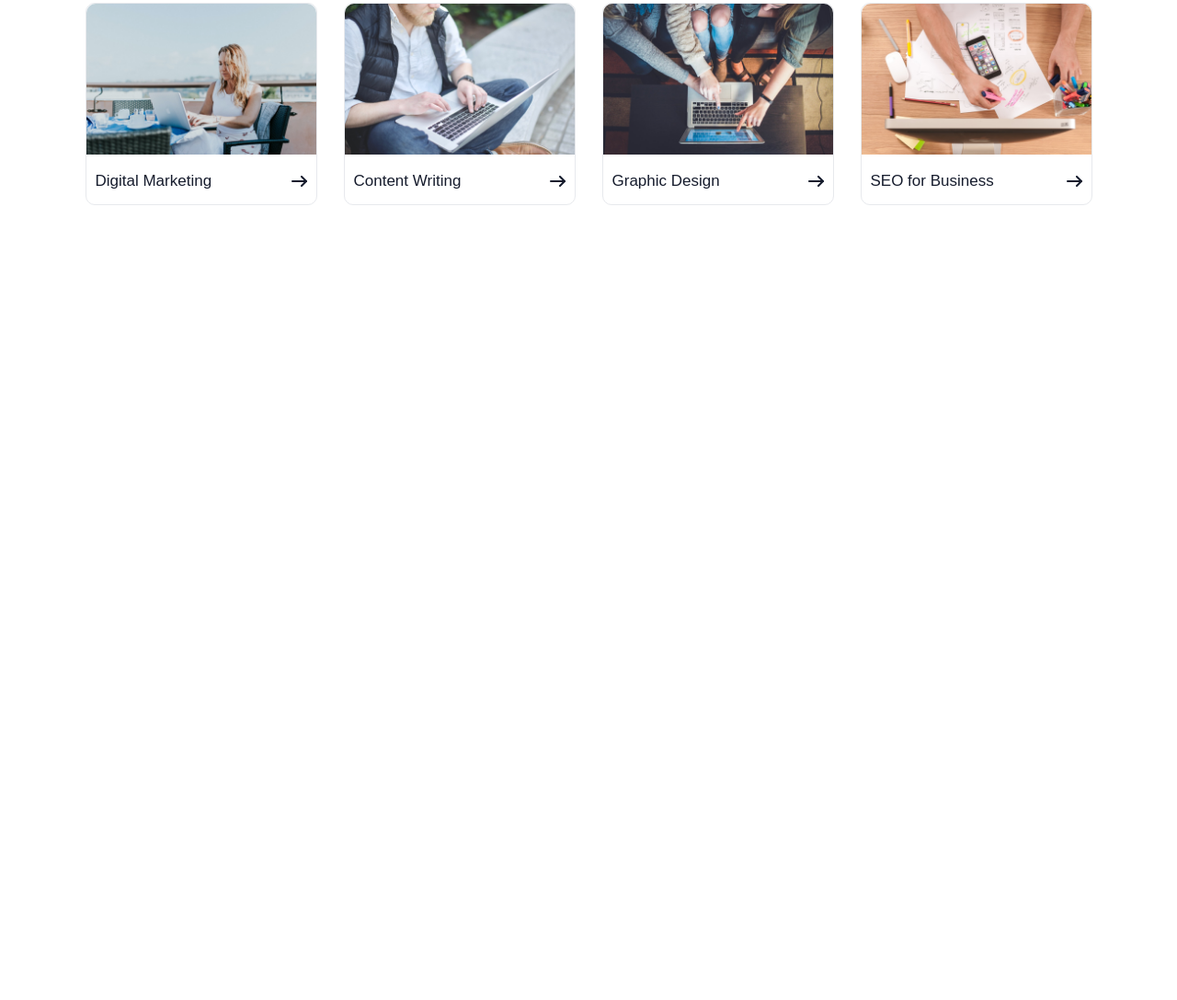
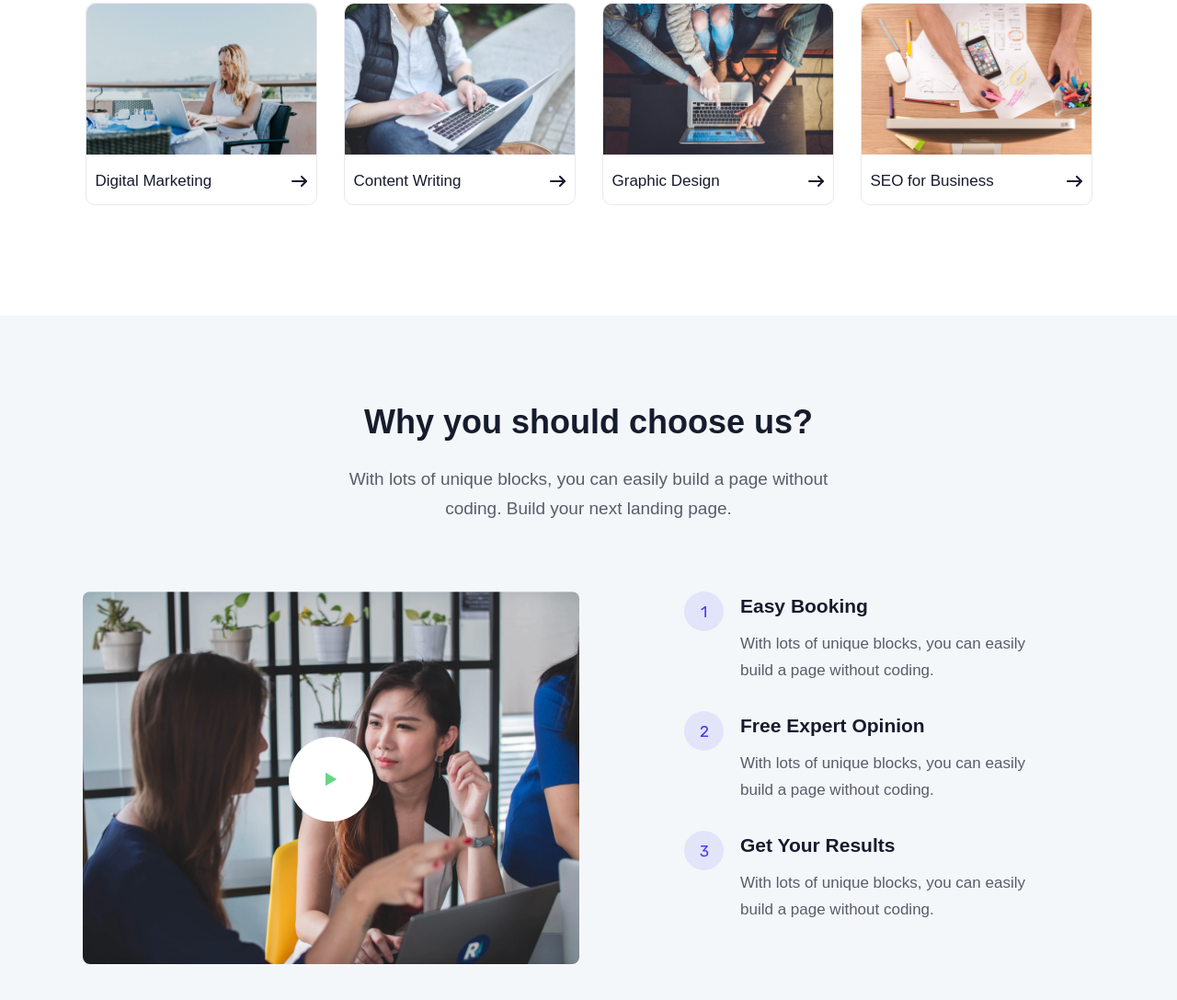
Before and after one commit to tiunov2008/csw50-project01, a plain HTML site: page index.html in a window 1280 px wide. Shown: the part 1107-2194 px from the top of the page at 92% size. Before the commit the page ends 1450 px from the top, so only its background shows below. Drawn offline with Linux system fonts and the light colour scheme.

Commit message:
Add choose-us block

```diff
--- a/css/style.css
+++ b/css/style.css
@@ -207,3 +207,141 @@ button {
     justify-content: space-between;
     align-items: center;
 }
+
+.choose-us{
+    background-color: #F4F7FA;
+}
+
+.choose-wrapper{
+    display: flex;
+    flex-direction: column;
+    justify-content: center;
+    padding-bottom: 135px;
+    padding-top: 92px;
+}
+
+.choose-info{
+    max-width: 550px;
+    padding-bottom: 74px;
+    margin: 0 auto;
+}
+
+.choose-header{
+    height: 50px;
+    font-style: normal;
+    font-weight: 700;
+    font-size: 36px;
+    line-height: 48px;
+    text-align: center;
+    color: #161C2D;
+}
+
+.choose-text{
+    padding-top: 20px;
+    font-style: normal;
+    font-weight: 400;
+    font-size: 19px;
+    line-height: 32px;
+    text-align: center;
+    color: #161C2D;
+    mix-blend-mode: normal;
+    opacity: 0.7;
+}
+
+.choose-items{
+    display: flex;
+    gap: 95px;
+}
+
+.choose-items_vid{
+    position: relative;
+}
+
+.choose-vid{
+    width: 540px;
+    border-radius: 8px;
+}
+
+.choose-vid_btn{
+    background-color: none;
+    position: absolute;
+    top: 50%;
+    left: 50%;
+    transform: translate(-50%, -50%);
+
+    width: 92px;
+    height: 92px;
+
+    background: none;
+    padding: 0;
+}
+
+.choose-svg_oval{
+    position: absolute;
+    top: 50%;
+    left: 50%;
+    transform: translate(-50%, -50%);
+}
+
+.choose-svg_play{
+    position: absolute;
+    top: 50%;
+    left: 50%;
+    transform: translate(-50%, -50%);
+}
+
+.choose-items_ol{
+    list-style: none;
+    display: flex;
+    flex-direction: column;
+    width: 400px;
+    gap: 30px;
+}
+
+.choose-items_ol_li{
+    display: flex;
+}
+
+.choose-items_ol li::before {
+    content: "";
+    display: block;
+    width: 43px;
+    height: 43px;
+    flex: 0 0 80px;
+    background-repeat: no-repeat;
+    background-size: contain;
+    background-position: center;
+}
+
+.choose-items_ol li:nth-child(1)::before {
+    background-image: url("../img/1.svg");
+}
+
+.choose-items_ol li:nth-child(2)::before {
+    background-image: url("../img/2.svg");
+}
+
+.choose-items_ol li:nth-child(3)::before {
+    background-image: url("../img/3.svg");
+}
+
+
+.choose-items_ol_li_h3{
+    height: 32px;
+    font-style: normal;
+    font-weight: 700;
+    font-size: 21px;
+    line-height: 32px;
+    margin-bottom: 10px;
+    color: #161C2D;
+}
+
+.choose-items_ol_li_text{
+    font-style: normal;
+    font-weight: 400;
+    font-size: 17px;
+    line-height: 29px;
+    color: #161C2D;
+    mix-blend-mode: normal;
+    opacity: 0.7;
+}
--- a/index.html
+++ b/index.html
@@ -107,7 +107,51 @@
             </div>
         </div>
     </div>
-    <div class="choose-us"></div>
+    <div class="choose-us">
+        <div class="container">
+            <div class="choose-wrapper">
+                <div class="choose-info">
+                    <h2 class="choose-header">Why you should choose us?</h2>
+                    <p class="choose-text">With lots of unique blocks, you can easily build a page without coding. Build your next landing page.</p>
+                </div>
+                <ul class="choose-items">
+                    <li class="choose-items_vid">
+                        <img src="img/vid.png" class="choose-vid">
+                        <button class="choose-vid_btn">
+                            <svg class="choose-svg_oval" width="92" height="92" viewBox="0 0 92 92" fill="none" xmlns="http://www.w3.org/2000/svg">
+                                <circle cx="46" cy="46" r="46" fill="white"/>
+                            </svg>
+                            <svg class="choose-svg_play" width="12" height="14" viewBox="0 0 12 14" fill="none" xmlns="http://www.w3.org/2000/svg">
+                                <path fill-rule="evenodd" clip-rule="evenodd" d="M11.844 6.72319L0.459681 0.0415339C0.36441 -0.0144414 0.24754 -0.0137985 0.152851 0.043222C0.0581608 0.100242 -5.89262e-05 0.205035 4.47564e-08 0.318345V13.6817C-5.89262e-05 13.795 0.0581608 13.8998 0.152851 13.9568C0.24754 14.0138 0.36441 14.0144 0.459681 13.9585L11.844 7.27681C11.9404 7.22032 12 7.11458 12 7C12 6.88542 11.9404 6.77968 11.844 6.72319Z" fill="#68D585"/>
+                            </svg>
+                        </button>
+                    </li>
+                    <li class="choose-items_text">
+                        <ol class="choose-items_ol">
+                            <li class="choose-items_ol_li">
+                                <div class="choose-items_ol_text">
+                                    <h3 class="choose-items_ol_li_h3">Easy Booking</h3>
+                                    <p class="choose-items_ol_li_text">With lots of unique blocks, you can easily build a page without coding. </p>
+                                </div>
+                            </li>
+                            <li class="choose-items_ol_li">
+                                <div class="choose-items_ol_text">
+                                    <h3 class="choose-items_ol_li_h3">Free Expert Opinion</h3>
+                                    <p class="choose-items_ol_li_text">With lots of unique blocks, you can easily build a page without coding. </p>
+                                </div>
+                            </li>
+                            <li class="choose-items_ol_li">
+                                <div class="choose-items_ol_text">
+                                    <h3 class="choose-items_ol_li_h3">Get Your Results</h3>
+                                    <p class="choose-items_ol_li_text">With lots of unique blocks, you can easily build a page without coding. </p>
+                                </div>
+                            </li>
+                        </ol>
+                    </li>
+                </ul>
+            </div>
+        </div>
+    </div>
     <div class="alert"></div>
     <div class="reviews"></div>
     <div class="cta-form"></div>
```
Also changed, not shown: img/1.svg (added), img/2.svg (added), img/3.svg (added), img/vid.png (added).
